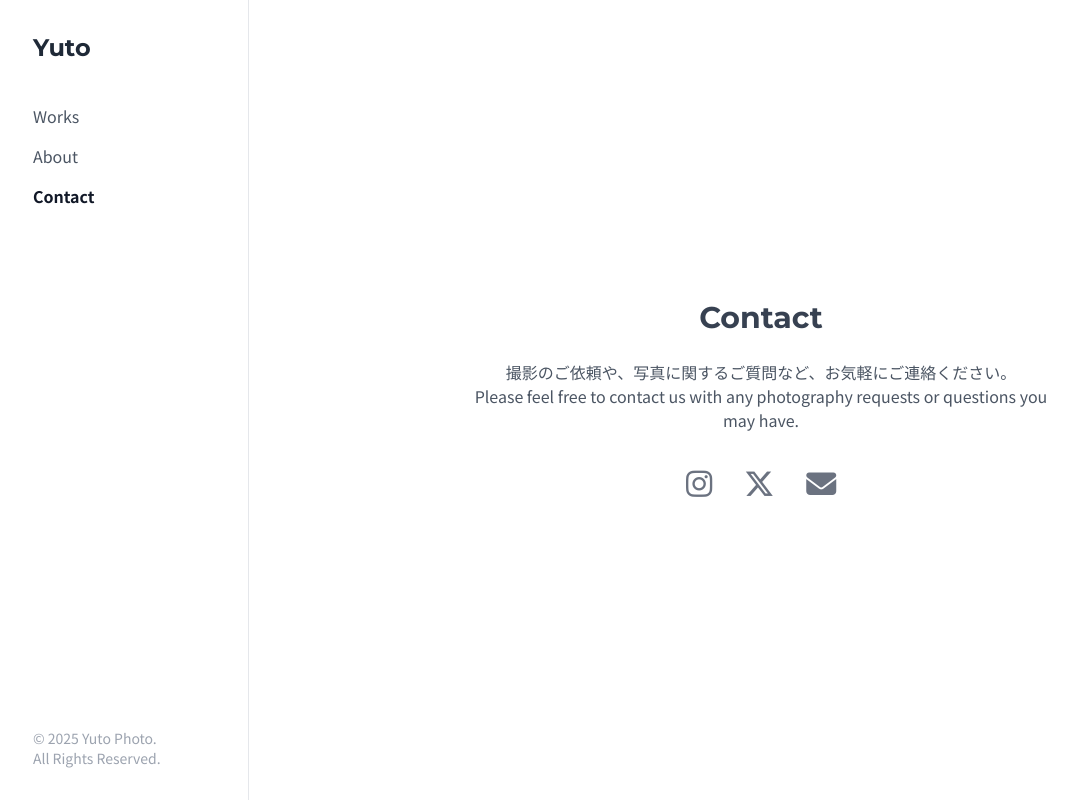
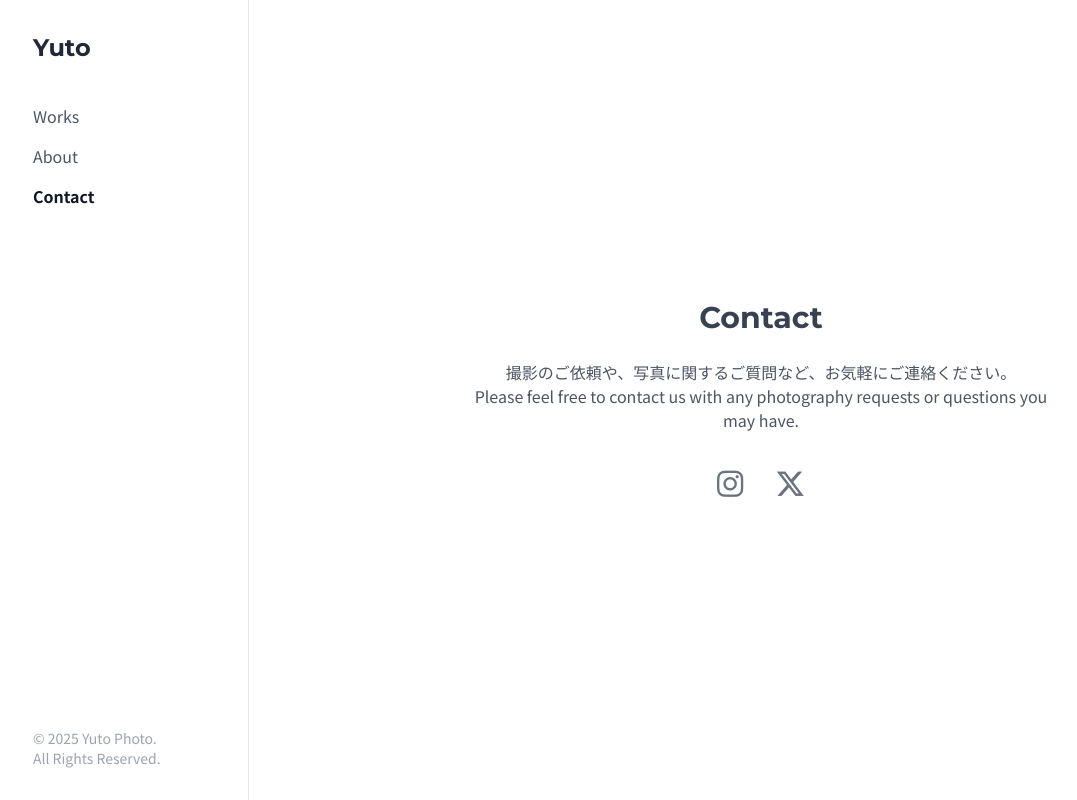
Before and after one commit to Yuto-ODA-art/profile_site2, a plain HTML site: page contact.html in a window 1280 px wide. Shown: the whole page, without its empty margins (7-1084 px from the left). Drawn offline with nearby package versions, Linux system fonts and the light colour scheme.

Commit message:
Update contact.html

```diff
--- a/contact.html
+++ b/contact.html
@@ -49,9 +49,8 @@
                     Please feel free to contact us with any photography requests or questions you may have.
                 </p>
                 <div class="flex justify-center space-x-8">
-                    <a href="#" class="text-gray-500 hover:text-gray-900 text-3xl transition" aria-label="Instagram"><i class="fab fa-instagram"></i></a>
-                    <a href="#" class="text-gray-500 hover:text-gray-900 text-3xl transition" aria-label="X (Twitter)"><i class="fab fa-x-twitter"></i></a>
-                    <a href="mailto:your-email@example.com" class="text-gray-500 hover:text-gray-900 text-3xl transition" aria-label="Email"><i class="fas fa-envelope"></i></a>
+                    <a href="https://www.instagram.com/oda.photos?igsh=MWtzNnV2dWd4ZmhhaA%3D%3D&utm_source=qr" class="text-gray-500 hover:text-gray-900 text-3xl transition" aria-label="Instagram"><i class="fab fa-instagram"></i></a>
+                    <a href="https://x.com/kkks1aoumw5qu0t?s=21&t=RbJ5BwIUXHhK9xUek7JZlQ" class="text-gray-500 hover:text-gray-900 text-3xl transition" aria-label="X (Twitter)"><i class="fab fa-x-twitter"></i></a>
                 </div>
             </div>
         </div>
```
